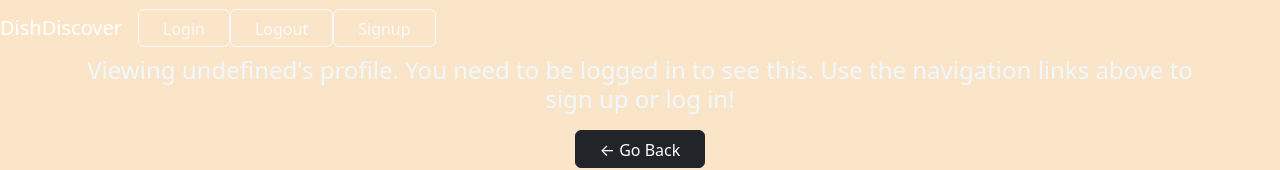
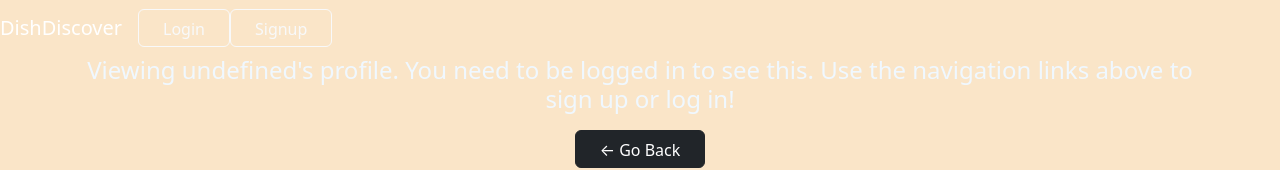
Before and after one commit to AetherealDev/DishDiscover, a React (Vite) app in the folder client/: page /me in a window 1280 px wide. Shown: the top 170 px of the page. Built offline with nearby package versions, Linux system fonts and the light colour scheme; no server answers.

Commit message:
when loggedin sign in button goes away

```diff
--- a/client/src/components/Header/index.jsx
+++ b/client/src/components/Header/index.jsx
@@ -1,5 +1,5 @@
 import React from 'react';
-import { Navbar, Nav, Button, Form, FormControl } from 'react-bootstrap';
+import { Navbar, Nav, Button } from 'react-bootstrap';
 import { Link } from 'react-router-dom';
 import Auth from '../../utils/auth';
 
@@ -16,14 +16,18 @@ const Header = () => {
       <Navbar.Collapse id="responsive-navbar-nav">
         <Nav className="mr-auto">
           {Auth.loggedIn() ? (
+            <>
               <Nav.Link as={Link} to="/me" style={{color: "white"}}>
                 {Auth.getProfile().data.username}'s profile
               </Nav.Link>
+              <Button variant="outline-light" onClick={logout}>Logout</Button>
+            </>
           ) : (
+            <>
               <Button variant="outline-light" as={Link} to="/login">Login</Button>
+              <Button variant="outline-light" as={Link} to="/signup">Signup</Button>
+            </>
           )}
-          <Button variant="outline-light" onClick={logout}>Logout</Button>
-          <Button variant="outline-light" as={Link} to="/signup">Signup</Button>
         </Nav>
       </Navbar.Collapse>
     </Navbar>
@@ -31,109 +35,3 @@ const Header = () => {
 };
 
 export default Header;
-
-
-// import { Link } from 'react-router-dom';
-
-// import Auth from '../../utils/auth';
-
-// const Header = () => {
-//   const logout = (event) => {
-//     event.preventDefault();
-//     Auth.logout();
-//   };
-//   return (
-//     <>
-//     {/* Navbar */}
-// <nav className="navbar navbar-expand-lg navbar-dark gradient-custom">
-//   {/* Container wrapper */}
-//   <div className="container-fluid">
-//     {/* Navbar brand */}
-//     <a className="navbar-brand" href="#">DishDiscover</a>
-
-//     {/* Toggle button */}
-//     <button className="navbar-toggler" type="button" data-mdb-toggle="collapse"
-//       data-mdb-target="#navbarSupportedContent" aria-controls="navbarSupportedContent" aria-expanded="false"
-//       aria-label="Toggle navigation">
-//       <i className="fas fa-bars text-light"></i>
-//     </button>
-
-
-
-
-
-//     {/* Collapsible wrapper */}
-//     <div className="collapse navbar-collapse" id="navbarSupportedContent">
-//       {/* Right links */}
-//       <ul className="navbar-nav ms-auto d-flex flex-row mt-3 mt-lg-0">
-//         <li className="nav-item text-center mx-2 mx-lg-1">
-//           <a className="nav-link" href="#!">
-//               <Link className="text-light" to="/me">
-//                 {Auth.getProfile().data.username}'s profile
-//               </Link>
-//             ) : (
-//               <Link className="text-light" to="/login">
-//                 Login
-//               </Link>
-//             )}
-//           </a>
-//         </li>
-//         <li className="nav-item text-center mx-2 mx-lg-1">
-//           <a className="nav-link" href="#!">
-//             Logout
-//           </a>
-//         </li>
-//       </ul>
-
-
-//       {/* Right links */}
-
-//       {/* Search form */}
-//       <form className="d-flex input-group w-auto ms-lg-3 my-3 my-lg-0">
-//         <input type="search" className="form-control" placeholder="Search" aria-label="Search" />
-//         <button className="btn btn-outline-white" type="button" data-mdb-ripple-color="dark">
-//           Search
-//         </button>
-//       </form>
-//     </div>
-//     {/* Collapsible wrapper */}
-//   </div>
-//   {/* Container wrapper */}
-// </nav>
-// {/* Navbar */}
-// </>
-//     // <header className="mb-4 py-3 flex-row align-center custom-header">
-//     //   <div className="container flex-row justify-space-between-lg justify-center align-center">
-//     //     <div>
-//     //       <Link className="text-light" to="/">
-//     //         <h1 className="m-0">Dish Discover</h1>
-//     //       </Link>
-//     //       <p className="m-0">Find and favorite new Dishes in your area!</p>
-//     //     </div>
-//     //     <div>
-//     //       {Auth.loggedIn() ? (
-//     //         <>
-//     //           <Link className="btn btn-lg btn-info m-2" to="/me">
-//     //             {Auth.getProfile().data.username}'s profile
-//     //           </Link>
-//     //           <button className="btn btn-lg btn-light m-2" onClick={logout}>
-//     //             Logout
-//     //           </button>
-//     //         </>
-//     //       ) : (
-//     //         <>
-//     //           <Link className="btn btn-lg btn-info m-2" to="/login">
-//     //             Login
-//     //           </Link>
-//     //           <Link className="btn btn-lg btn-light m-2" to="/signup">
-//     //             Signup
-//     //           </Link>
-//     //         </>
-//     //       )}
-//     //     </div>
-//     //   </div>
-//     // </header>
-//   );
-// };
-
-// export default Header;
--- a/client/src/utils/auth.js
+++ b/client/src/utils/auth.js
@@ -1,21 +1,16 @@
-// use this to decode a token and get the user's information out of it
+// src/auth.js
 import decode from 'jwt-decode';
 
-// create a new class to instantiate for a user
 class AuthService {
-  // get user data
   getProfile() {
     return decode(this.getToken());
   }
 
-  // check if user's logged in
   loggedIn() {
-    // Checks if there is a saved token and it's still valid
     const token = this.getToken();
-    return !!token && !this.isTokenExpired(token); // handwaiving here
+    return !!token && !this.isTokenExpired(token);
   }
 
-  // check if token is expired
   isTokenExpired(token) {
     try {
       const decoded = decode(token);
@@ -28,20 +23,16 @@ class AuthService {
   }
 
   getToken() {
-    // Retrieves the user token from localStorage
     return localStorage.getItem('id_token');
   }
 
   login(idToken) {
-    // Saves user token to localStorage
     localStorage.setItem('id_token', idToken);
     window.location.assign('/');
   }
 
   logout() {
-    // Clear user token and profile data from localStorage
     localStorage.removeItem('id_token');
-    // this will reload the page and reset the state of the application
     window.location.assign('/');
   }
 }
```
Also changed, not shown: client/src/pages/Restaurantlist.js (+4 -4 lines). Lines whose indentation alone changed are shown as unchanged.
